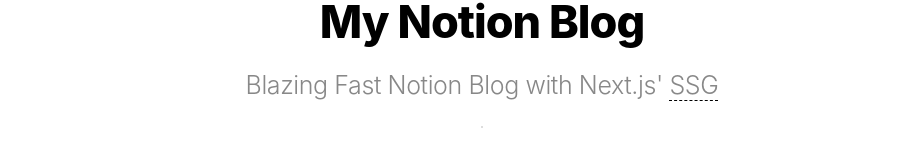
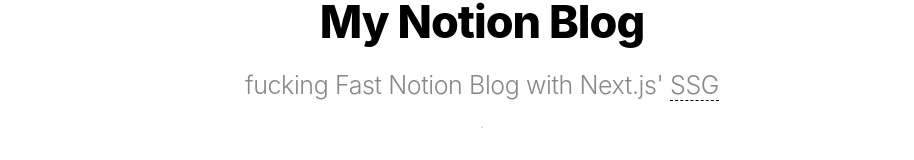
Before and after one commit to bensome/blog, a Next.js app: page / in a window 1280 px wide. Shown: the part 273-433 px from the top of the page, without its empty margins (158-1072 px from the left). Built offline with nearby package versions, Linux system fonts and the light colour scheme.

Commit message:
Update index.tsx

```diff
--- a/src/pages/index.tsx
+++ b/src/pages/index.tsx
@@ -17,7 +17,7 @@
       />
       <h1>My Notion Blog</h1>
       <h2>
-        Blazing Fast Notion Blog with Next.js'{' '}
+        fucking Fast Notion Blog with Next.js'{' '}
         <ExtLink
           href="https://github.com/vercel/next.js/issues/9524"
           className="dotted"
```
